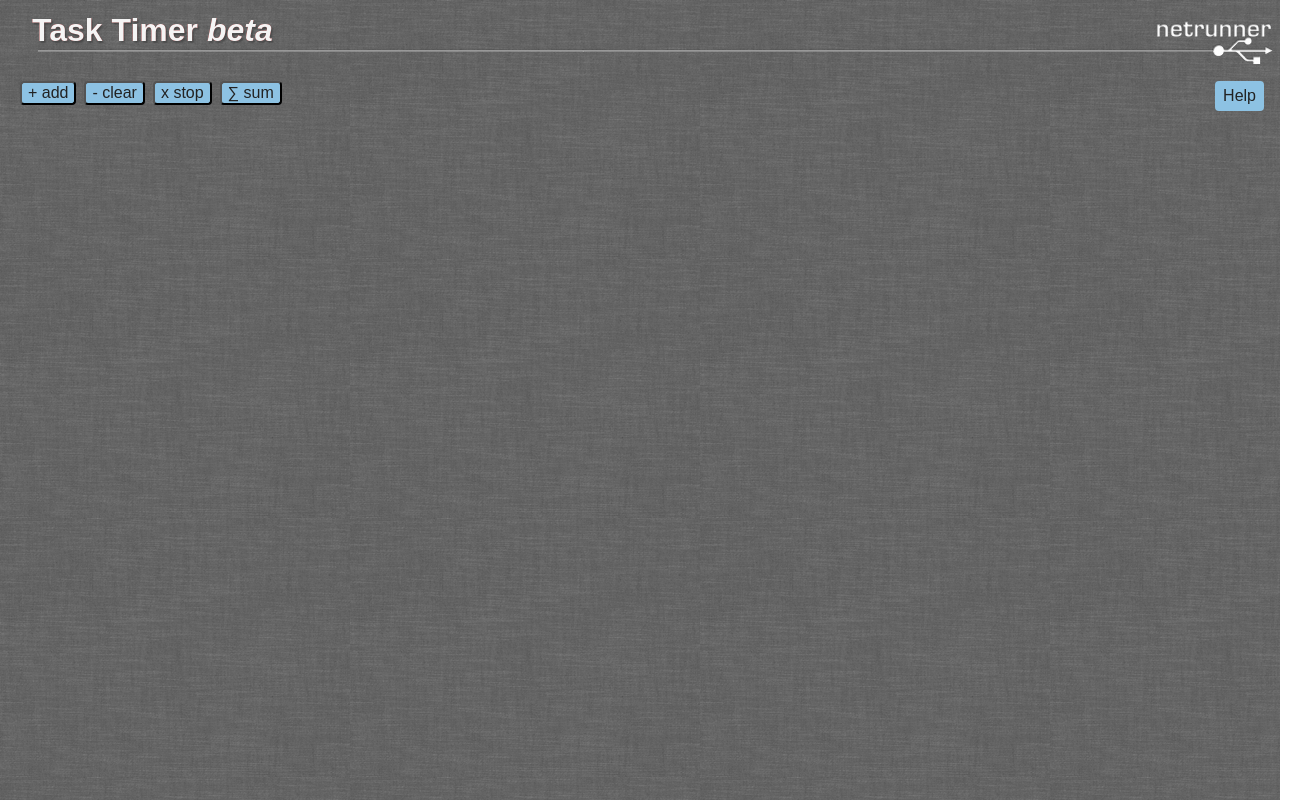
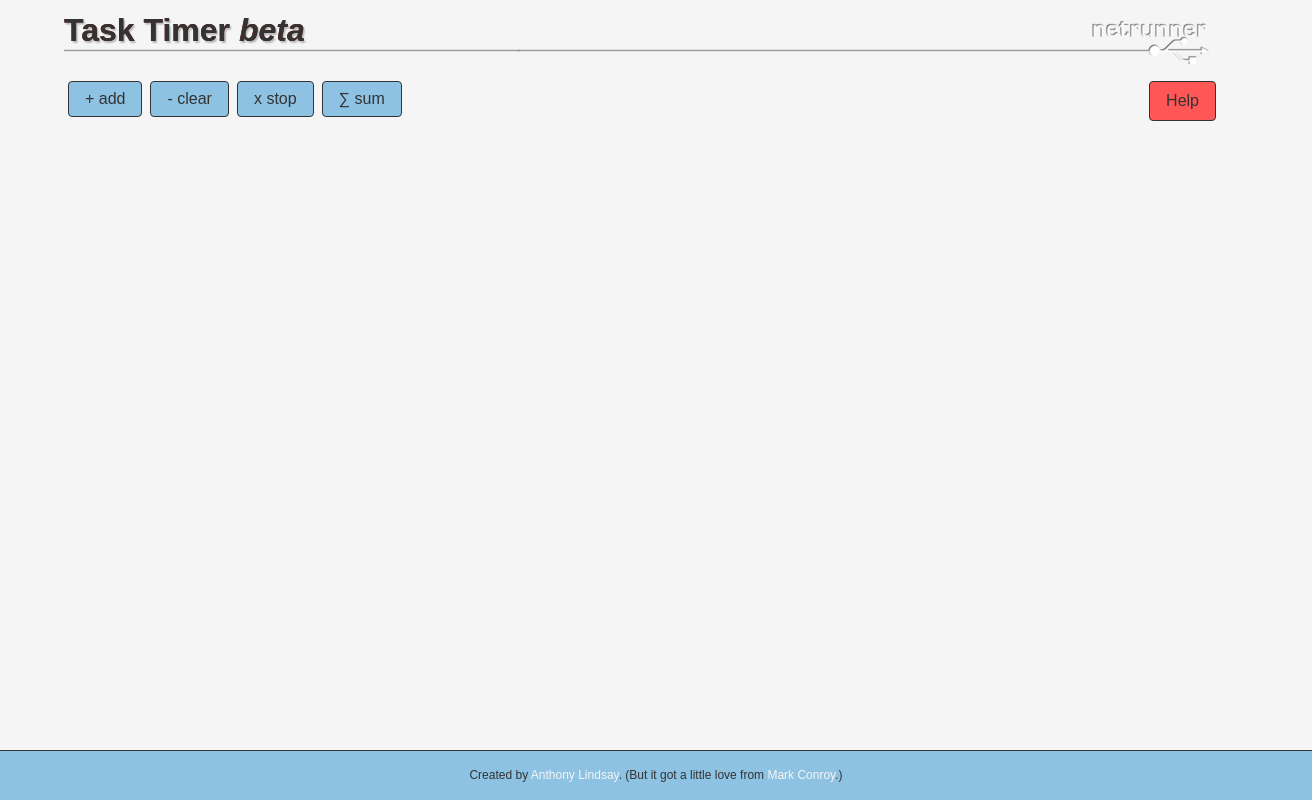
Before and after one commit to anthonylindsay/tasktimer, a plain HTML site: page index.html in a window 1280 px wide. Shown: the whole page, 1312 px wide, since content can reach past the window. Drawn offline with nearby package versions, Linux system fonts and the light colour scheme.

Commit message:
making this fucker pretty and committing everything in one go - 'cos I'm a badass

```diff
--- a/index.html
+++ b/index.html
@@ -23,6 +23,7 @@
         <!--[if lt IE 7]>
             <p class="browsehappy">You are using an <strong>outdated</strong> browser. Please <a href="http://browsehappy.com/">upgrade your browser</a> to improve your experience.</p>
         <![endif]-->
+    <div id="page">
         <div id="masthead">
           <h1>Task Timer <em>beta</em></h1>
         </div>
@@ -33,6 +34,8 @@
           <ul id="containers-wrapper">
           </ul>
         </div>
+    </div>
+    <div id="footer">Created by <a href="https://github.com/anthonylindsay">Anthony Lindsay</a>. (But it got a little love from <a href="https://github.com/markconroy">Mark Conroy</a>.)</div>
 
         <script src="//ajax.googleapis.com/ajax/libs/jquery/1.10.2/jquery.min.js"></script>
         <script>window.jQuery || document.write('<script src="js/vendor/jquery-1.10.2.min.js"><\/script>')</script>
--- a/sass/app.scss
+++ b/sass/app.scss
@@ -1,43 +1,45 @@
+@import "compass/css3";
+@import "variables";
+@import "mixins";
+
 body {
-  background: url(../img/grey_wash_wall.png);
+  background: $white;
+  color: $black;
+  font-family: sans-serif;
+  a {
+    text-decoration: none;
+  }
+}
+
+#page {
+  margin: auto;
+  max-width: 90%;
 }
 #masthead {
   background: url(../img/netrunnerLogo225_shadow.png)  bottom right no-repeat;
   h1 {
-    margin-left: 1em;
+    color: $black;
+    margin-bottom: 0.25em;
     margin-top: 0.25em;
-    margin-bottom: 0.25em;
     padding-bottom: 0.5em;
-    color: #f4f4f4;
     text-shadow: .05em .05em .05em rgba(#000,.25), 0 0 0 hsl(0,100%,30%);
   }
-}
-
-#main-content {
-  margin-left: 1em;
 }
 
 .button-form {
   float: left;
   margin: 0.25em;
   button {
-    border-radius: 0.25em;
-    background-color: #8DC2E3;
-    &:hover {
-      background-color: #ABD4ED;
-    }
+    @include button;
   }
 }
 
 .help-button {
+  @include button;
+  background: $red;
   float: right;
-  margin: 0.25em 1em;
-  padding: 0.25em 0.5em;
-  border-radius: 0.25em;
-  background-color: #8DC2E3;
-  &:hover {
-    background-color: #ABD4ED;
-  }
+  margin: 0.25em 0;
+  // padding: 0.25em 0.5em;
 }
 
 #containers-wrapper {
@@ -45,30 +47,33 @@ body {
 }
 
 .timer-container {
-  background-color: #fff;
+  background-color: white;
   border: 1px solid gray;
+  border-radius: 0.25em;
   float: left;
-  width: 25%;
   list-style: none;
-  margin: 1%;
-  border-radius: 0.25em;
+  margin: 1% 2% 1% 0;
+  width: calc(23% - 2px);
   .title {
+    @include rem(padding, 1rem);
+    @include rem(margin-right, 2rem);
+    @include border-radius-default;
+    background: $white;
     border: 1px solid lightgray;
-    margin-right: 2em;
   }
   div {
     margin: 1em;
   }
   .delete.button, .merge.button {
+    border: 1px solid lightgray;
+    border-radius: 0.25em;
+    clear: right;
     float: right;
-    clear: right;
     width: 12px;
-    text-align: center;
     margin: 2px;
     padding: 0 4px;
+    text-align: center;
     text-transform: lowercase;
-    border: 1px solid lightgray;
-    border-radius: 0.25em;
     &.pressed {
       background: lightgray;
     }
@@ -76,10 +81,14 @@ body {
 }
 
 .active {
-  background-color: #f4f4f4;
-  border: 1px solid red;
+  background-color: darken($white, 10%);
+  border: 1px solid $red;
   .timer {
     background: url(../img/clock.gif) no-repeat right center ;
+  }
+  .title {
+    background: white;
+    border: 1px solid lighten($black, 50%);
   }
 }
 
@@ -89,20 +98,38 @@ body {
 
 #last-saved,
 #total-time {
+  @include rem(font-size, 0.75rem);
+  @include rem(margin, 1.3rem 0.5rem 0.5rem 0);
+  clear: left;
+  color: $black;
   float: left;
-  clear: left;
-  color: white;
-  font-size: 0.6em;
-  margin: 0.5em;
 }
 #total-time {
+  clear: right;
   float: right;
-  clear: right;
-  margin-right: 1.5em;
 }
 
 #messages {
+  color: #CBFFB3;
   padding: 0.25em;
-  color: #CBFFB3;
   text-align: center;
 }
+
+#footer {
+  @include rem(font-size, 0.75rem);
+  @include rem(padding, 1rem);
+  background-color: $blue;
+  border-top: 1px solid $black;
+  bottom: 0;
+  position: absolute;
+  text-align: center;
+  width: 100%;
+  a {
+    color: $white;
+    &:focus,
+    &:hover {
+      color: $black;
+      text-decoration: underline;
+    }
+  }
+}
--- /dev/null
+++ b/sass/mixins.scss
@@ -0,0 +1,60 @@
+/**
+ * @file - simple file to house our mixins
+ */
+
+// Let's use rem instead of em for measurement
+
+@function parseInt($n) { /* 2 */
+  @return $n / ($n * 0 + 1);
+}
+
+@mixin rem($property, $values) {
+  $px : (); /* 3 */
+  $rem: (); /* 3 */
+
+  @each $value in $values { /* 4 */
+
+    @if $value == 0 or $value == auto { /* 5 */
+      $px : append($px , $value);
+      $rem: append($rem, $value);
+    }
+
+    @else {
+      $unit: unit($value);    /* 6 */
+      $val: parseInt($value); /* 6 */
+
+      @if $unit == "px" {  /* 7 */
+        $px : append($px,  $value);
+        $rem: append($rem, ($val / 10 + rem));
+      }
+
+      @if $unit == "rem" { /* 7 */
+        $px : append($px,  ($val * 10 + px));
+        $rem: append($rem, $value);
+      }
+    }
+  }
+
+  @if $px == $rem {     /* 8 */
+    #{$property}: $px;  /* 9 */
+  } @else {
+    #{$property}: $px;  /* 9 */
+    #{$property}: $rem; /* 9 */
+  }
+}
+// Default radius to put on items like buttons
+@mixin border-radius-default {
+  @include border-radius(0.25rem);
+}
+
+// Default button mixin we can use for all buttons across the app
+@mixin button {
+  @include border-radius-default;
+  @include rem(padding, 0.5rem 1rem);
+  border: 1px solid $black;
+  background-color: $blue;
+  color: $black;
+    &:hover {
+      background-color: lighten($blue, 10%);
+    }
+}
--- a/sass/normalize.scss
+++ b/sass/normalize.scss
@@ -306,7 +306,7 @@ dd {
 menu,
 ol,
 ul {
-    padding: 0 0 0 40px;
+    padding: 0; // was 0 0 0 40px: edited by Mark
 }
 
 /**
--- /dev/null
+++ b/sass/variables.scss
@@ -0,0 +1,11 @@
+/**
+ * @file - simple file to house our variables
+ */
+
+// Colours
+
+$white:   #f5f5f5;    // the "white" we are going to use
+$black:   #333;       // the "black" we are going to use
+$red:     #FF5656;    // the "red" we are going to use
+$blue:    #8DC2E3;    // the "blue" we are going to use
+$green:   #00AA0E;    // the "green" we are going to use
```
Also changed, not shown: css/app.css, css/mixins.css (added), css/normalize.css, css/variables.css (added).
